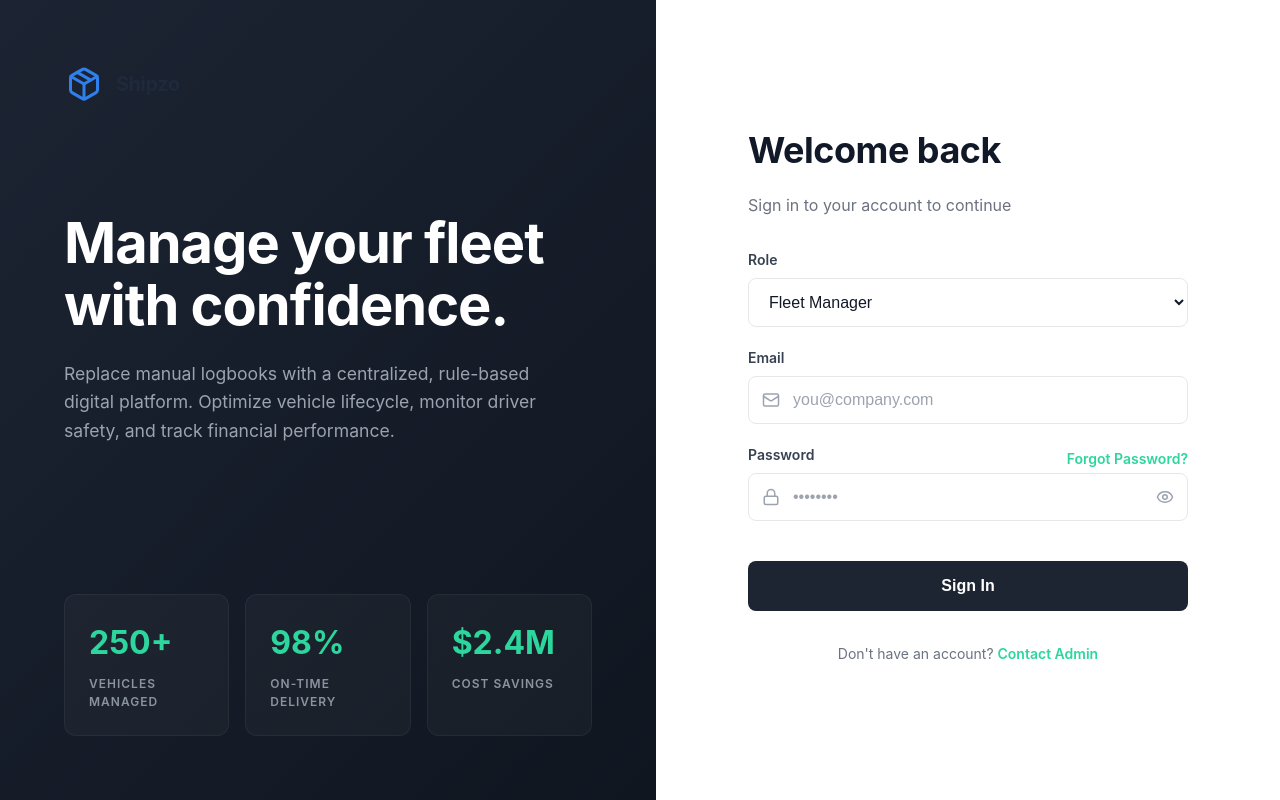
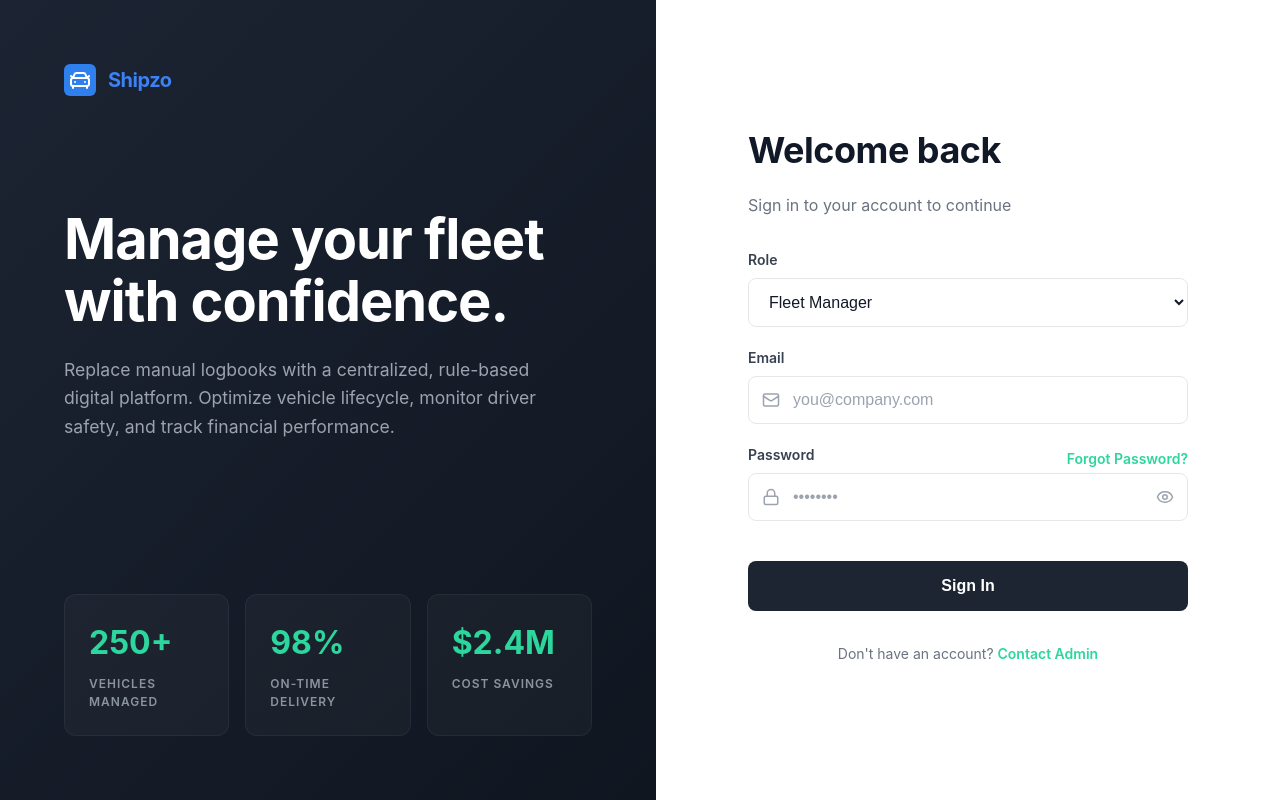
Before and after one commit to harshit-kumar-dev/odoo-Guj-Vid, a React app in the folder Frontend/: page / in a window 1280 px wide. Built offline with nearby package versions, Linux system fonts and the light colour scheme; the HTML template or start-up script is replaced by a standard one.

Commit message:
update login screen text and package icon color to #2F80ED

```diff
--- a/Frontend/src/components/Login.css
+++ b/Frontend/src/components/Login.css
@@ -47,10 +47,9 @@ body {
 
 .logo-text {
     font-size: 24px;
-    font-weight: 600;
+    font-weight: 700;
     letter-spacing: -0.5px;
     color: #2F80ED;
-    /* Shipzo blue updated */
 }
 
 /* Hero Section */
--- a/Frontend/src/components/Login.jsx
+++ b/Frontend/src/components/Login.jsx
@@ -1,7 +1,7 @@
 import React, { useState } from 'react';
 import { useNavigate } from 'react-router-dom';
 import axios from 'axios';
-import { Package, Mail, Lock, Eye, EyeOff, KeyRound } from 'lucide-react';
+import { Package, Mail, Lock, Eye, EyeOff, KeyRound, CarFront } from 'lucide-react';
 import './Login.css';
 
 const Login = () => {
@@ -61,10 +61,10 @@ const Login = () => {
             {/* Left Panel */}
             <div className="login-left-panel">
                 <div className="brand-logo">
-                    <div className="logo-icon">
-                        <Package size={36} color="#2F80ED" />
+                    <div className="logo-icon blue-logo">
+                        <CarFront size={24} color="#ffffff" />
                     </div>
-                    <span className="logo-text">Shipzo</span>
+                    <span className="logo-text" style={{ color: '#3B82F6' }}>Shipzo</span>
                 </div>
 
                 <div className="hero-text">
```
